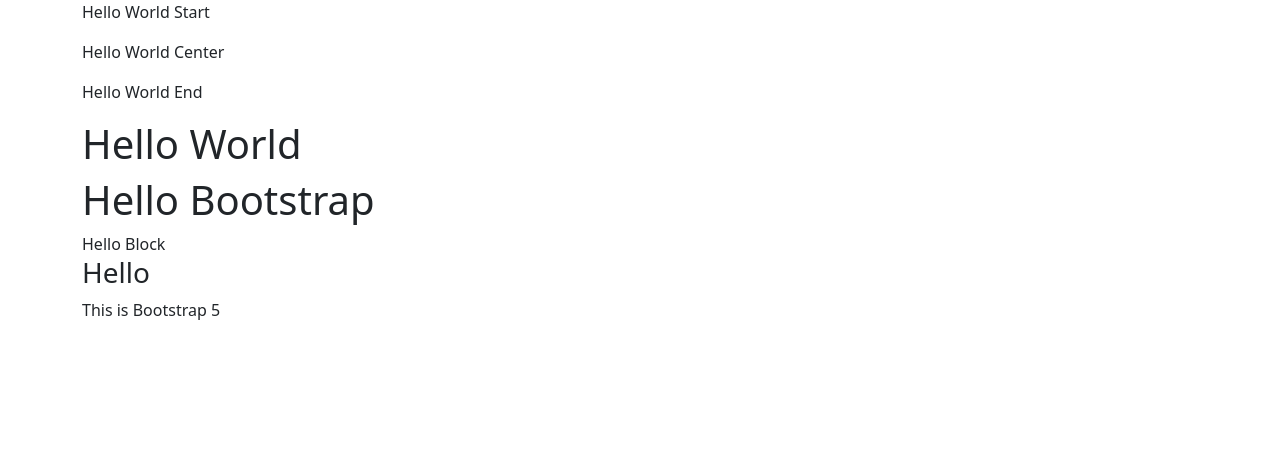
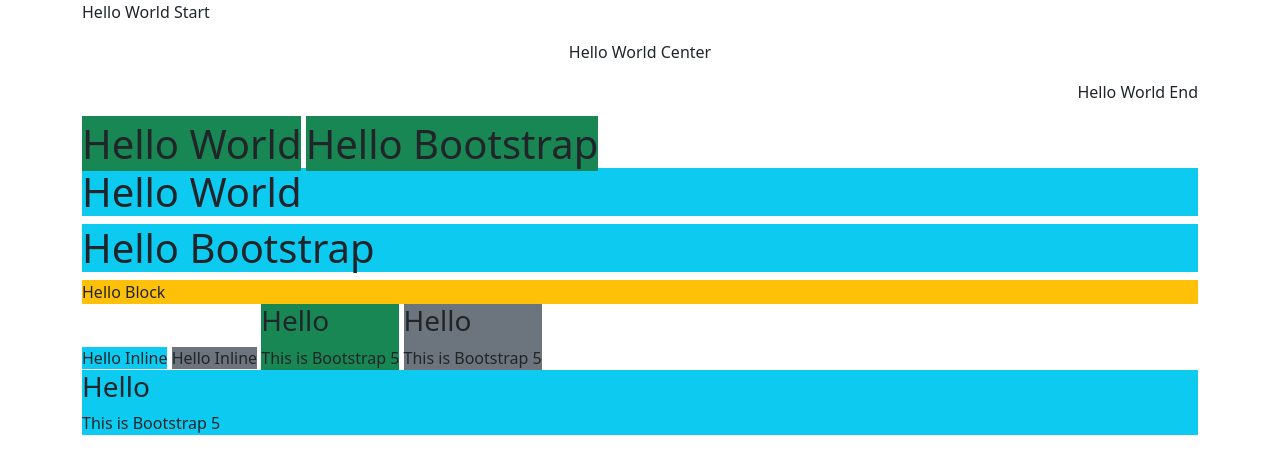
Before and after one commit to muffinyyss/github-desktop-project, a plain HTML site: page 3_TextAlignment-Display.html in a window 1280 px wide. Drawn offline with nearby package versions, Linux system fonts and the light colour scheme.

Commit message:
3 TextAlignment
3 TextAlignment

```diff
--- a/3_TextAlignment-Display.html
+++ b/3_TextAlignment-Display.html
@@ -10,22 +10,38 @@
 <body>
     <div class="container">
         <!-- กำหนดตำแหน่ง (แนวนอน) -->
-        <p>Hello World Start</p>
-        <p>Hello World Center</p>
-        <p>Hello World End</p>
+        <p class="text-start">Hello World Start</p>
+        <p class="text-center">Hello World Center</p>
+        <p class="text-end">Hello World End</p>
 
          <!-- Block to Inline -->
-         <h1>Hello World</h1>
-         <h1>Hello Bootstrap</h1>
+         <h1 class="bg-success d-lg-inline">Hello World</h1>
+         <h1 class="bg-success d-lg-inline">Hello Bootstrap</h1>
+         <h1 class="bg-info">Hello World</h1>
+         <h1 class="bg-info">Hello Bootstrap</h1>
+
 
           <!-- Inline to Block -->
-         <span>Hello Block</span>
+         <span class="bg-warning d-block">Hello Block</span>
+         <span class="bg-info">Hello Inline</span>
+         <span class="bg-secondary">Hello Inline</span>
+
 
           <!-- Inline-Block -->
-         <div>
+         <div class="bg-success d-inline-block">
              <h3>Hello</h3>
              This is Bootstrap 5
          </div>
+
+         <div class="bg-secondary d-inline-block">
+            <h3>Hello</h3>
+            This is Bootstrap 5
+        </div>
+
+        <div class="bg-info">
+            <h3>Hello</h3>
+            This is Bootstrap 5
+        </div>
     </div>
 </body>
 </html>
```
